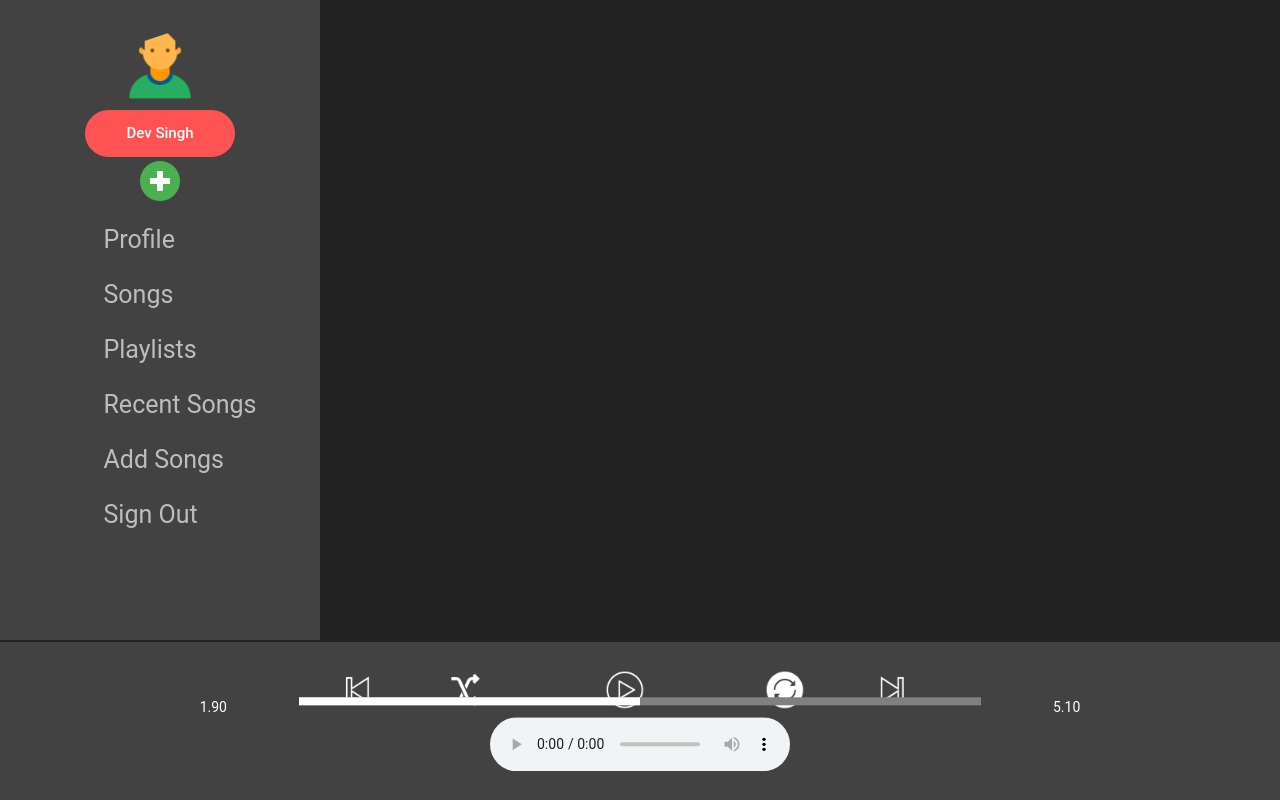
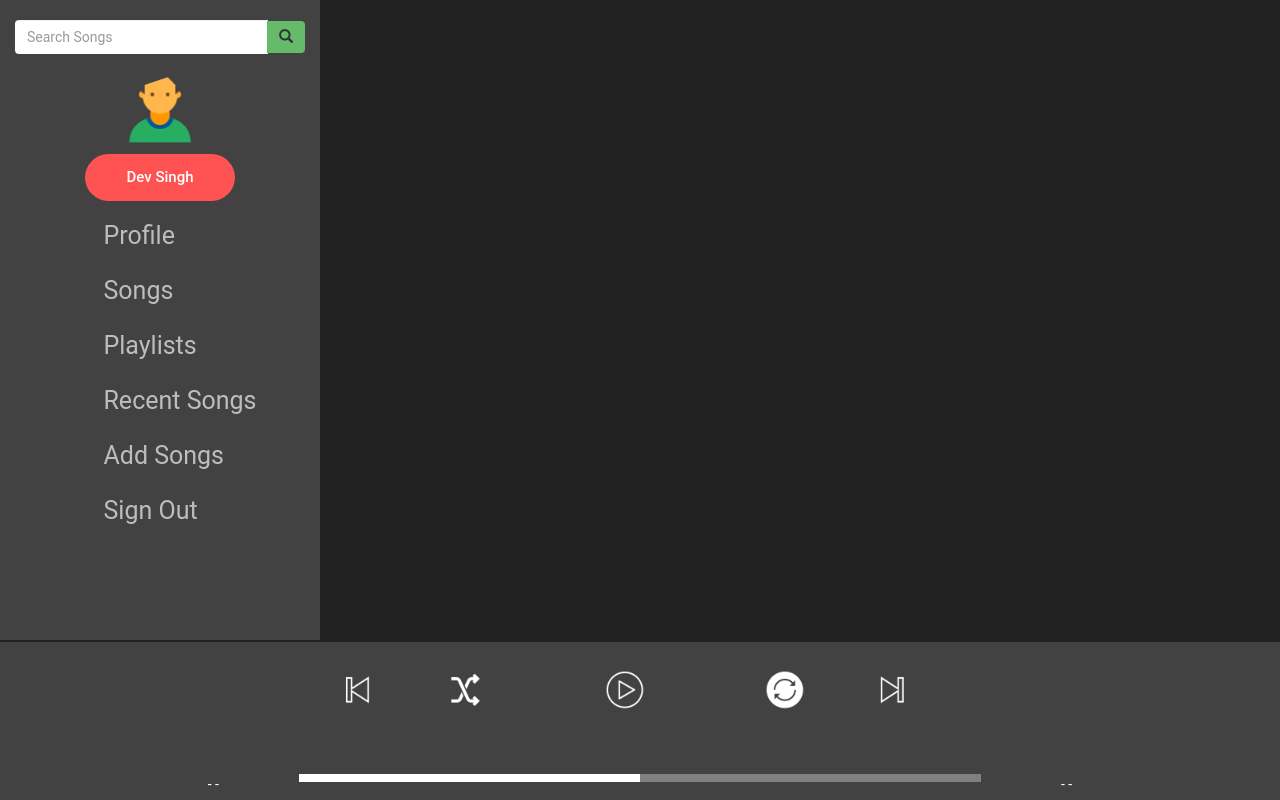
Before and after one commit to whoisdev/PHP-Music-App, a PHP site: page / in a window 1280 px wide. Run offline with PHP 8.4, Linux system fonts and the light colour scheme; some libraries are stand-ins or nearby versions.

Commit message:
Search Functionality

```diff
--- a/controllers/player_controller.php
+++ b/controllers/player_controller.php
@@ -22,13 +22,13 @@
         </div>
         <div class="row">
             <div class="player">
-                <div class="col-xs-2" id="start_time">1.90</div>
+                <div class="col-xs-2" id="start_time">- -</div>
                 <div class="col-xs-8 play">
                     <div id ="played">
 
                     </div>
                 </div>
-                <div class="col-xs-2" id="end_time">5.10</div>
+                <div class="col-xs-2" id="end_time">- -</div>
                 <audio controls id="html_player">
                     <source src="music/" type="audio/mpeg">
                     Your browser does not support the audio element.
--- a/css/shared.css
+++ b/css/shared.css
@@ -29,8 +29,11 @@ body,html{
     border: none;
 }
 .search-bar{
-    background-color: transparent;
     border: none;
+}
+.search{
+    margin-top: 10px;
+
 }
 .input-group{
     outline: white;
@@ -141,7 +144,7 @@ body,html{
     margin: 0;
 }
 #html_player{
-    /*display: none;*/
+    display: none;
 }
 .add_to{
     width: 35px;
--- a/js/audio.js
+++ b/js/audio.js
@@ -1,5 +1,7 @@
 $( document ).ready(function() {
+
     $("#all_songs").on('click', () => {
+
         $.ajax({
             type: 'GET',
             url: "./controllers/songs_ajax.php",
@@ -27,85 +29,39 @@ $( document ).ready(function() {
             ,success:function(data) {
                     console.log(data);
                 $("#html_player").attr("src",data);
-                $("#html_player")[0].play();
+                song_handle();
+            }
+        });
+    });
+    $('#play_song').on('click',()=>{
+            song_handle();
+    });
+    $('#html_player').on("canplay", function () {
+        $("#start_time").html('0.00');
+        $("#end_time").html(JSON.stringify(this.duration/60).substring(0,4));
+    });
+
+    $("#search_query").keyup(function() {
+        var query = $("#search_query").val();
+        $.ajax({
+            url:"./controllers/songs_ajax.php",
+            data:{search:query}
+            ,success:function(data) {
+                $("#main").html(data);
+
             }
         });
     });
 });
 
-
-
-
-
-
-
-
-
-
-
-
-
-
-
-
-
-
-
-
-
-
-
-
-
-
-
-
-
-
-
-
-
-
-
-
-
-
-
-
-
-
-
-
-
-
-
-
-
-
-
-
-
-
-
-
-
-
-
-
-// $("#search_song").on('click',()=>{
-//
-// });
-
-//
-// function song_handle(){
-//     var button = $('#html_player')[0];
-//     if(button.paused == false){
-//         $('#play_song img').attr("src","images/play.png");
-//         button.pause();
-//     }
-//     else{
-//         $('#play_song img').attr("src","images/pause.png");
-//         button.play();
-//     }
-//
-// }
+function song_handle(){
+    var button = $('#html_player')[0];
+    if(button.paused == false){
+        $('#play_song img').attr("src","images/play.png");
+        button.pause();
+    }
+    else{
+        $('#play_song img').attr("src","images/pause.png");
+        button.play();
+    }
+}
--- a/partials/sidebar.php
+++ b/partials/sidebar.php
@@ -1,11 +1,19 @@
 <div class="col-sm-3 col-md-3 songs-div">
+    <div>
+        <div class="input-group search">
+            <input type="text" class="form-control search-bar" placeholder="Search Songs" id="search_query">
+            <div class="input-group-btn">
+                <button class="btn btn-default search-btn" id="search_song">
+                    <i class="glyphicon glyphicon-search"></i>
+                </button>
+            </div>
+        </div>
+    </div>
     <img src="images/profile.png" alt="..." class="img-thumbnail profile-image">
     <div>
         <h3 class="username">Dev Singh</h3>
     </div>
-    <div>
-        <a href="add_songs.php"><img src="images/add.png"></a>
-    </div>
+
     <div class="links">
         <a><button class="icons">Profile</button></a>
         <a><button class="icons" id="all_songs">Songs</button></a>
```
Also changed, not shown: controllers/songs_ajax.php (+41 -1 lines).
